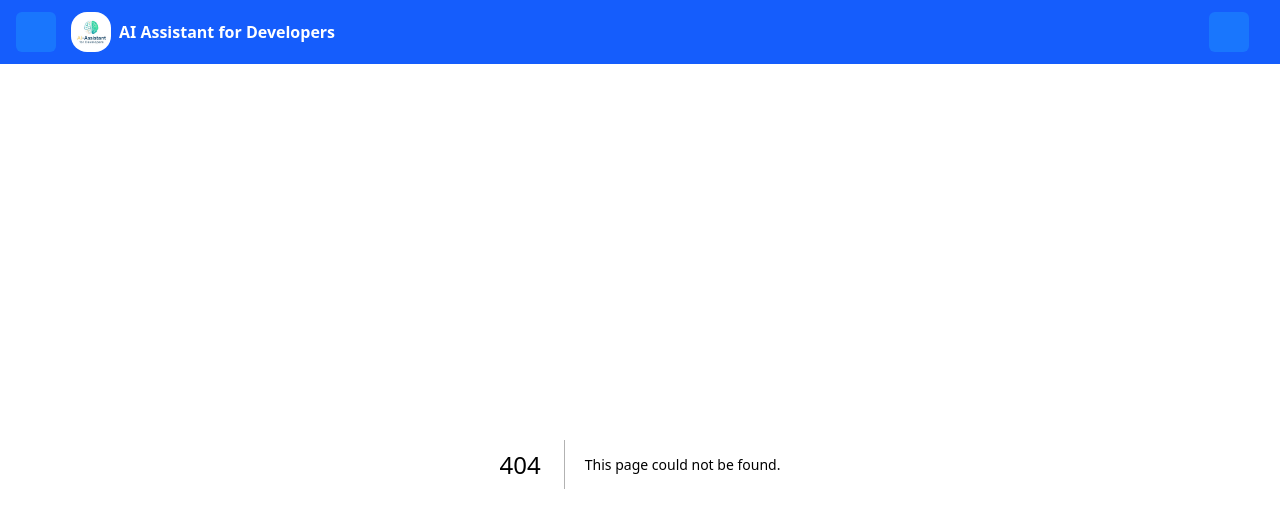
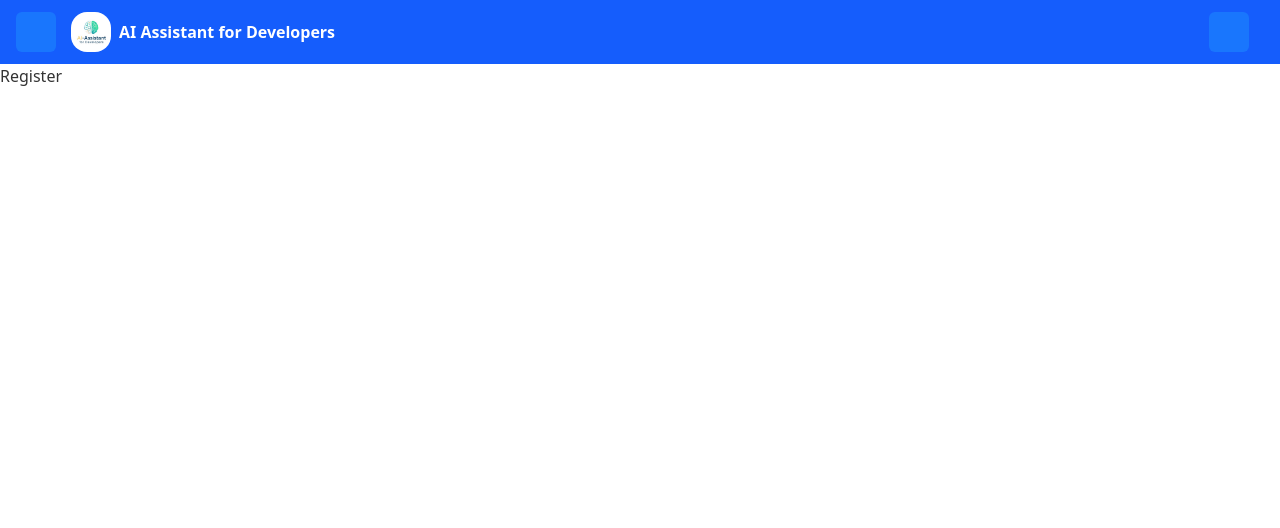
Before and after one commit to Paveu99/ai_assistant, a Next.js app: page /register in a window 1280 px wide. Before the commit this address had no page. Shown: the top 528 px of the page. Built offline with nearby package versions, Linux system fonts and the light colour scheme; some icons are missing; what @mui/material-nextjs would draw is missing.

Commit message:
Empty pages for login nad register

```diff
--- /dev/null
+++ b/src/app/login/page.tsx
@@ -0,0 +1,3 @@
+export default function Page() {
+    return <h1>Login</h1>;
+}
--- /dev/null
+++ b/src/app/register/page.tsx
@@ -0,0 +1,3 @@
+export default function Page() {
+    return <h1>Register</h1>;
+}
```
